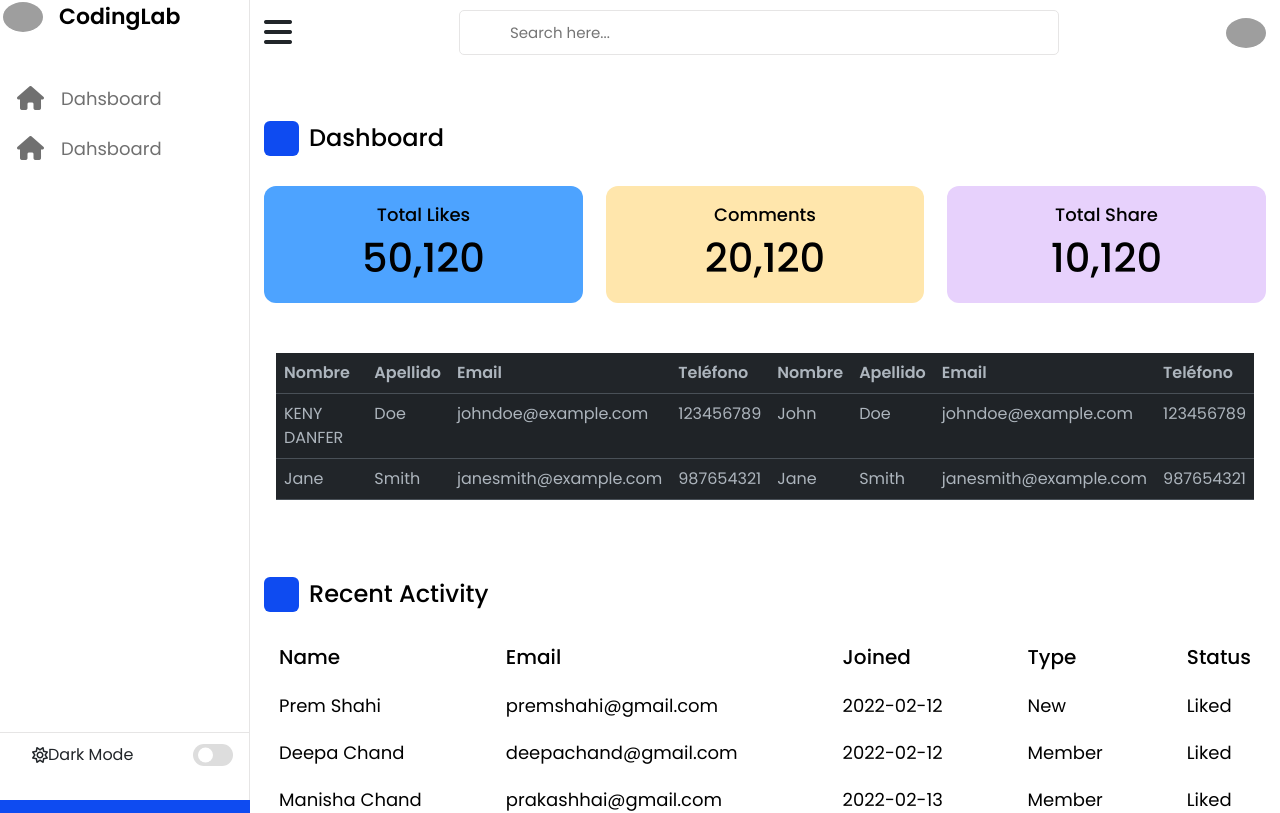
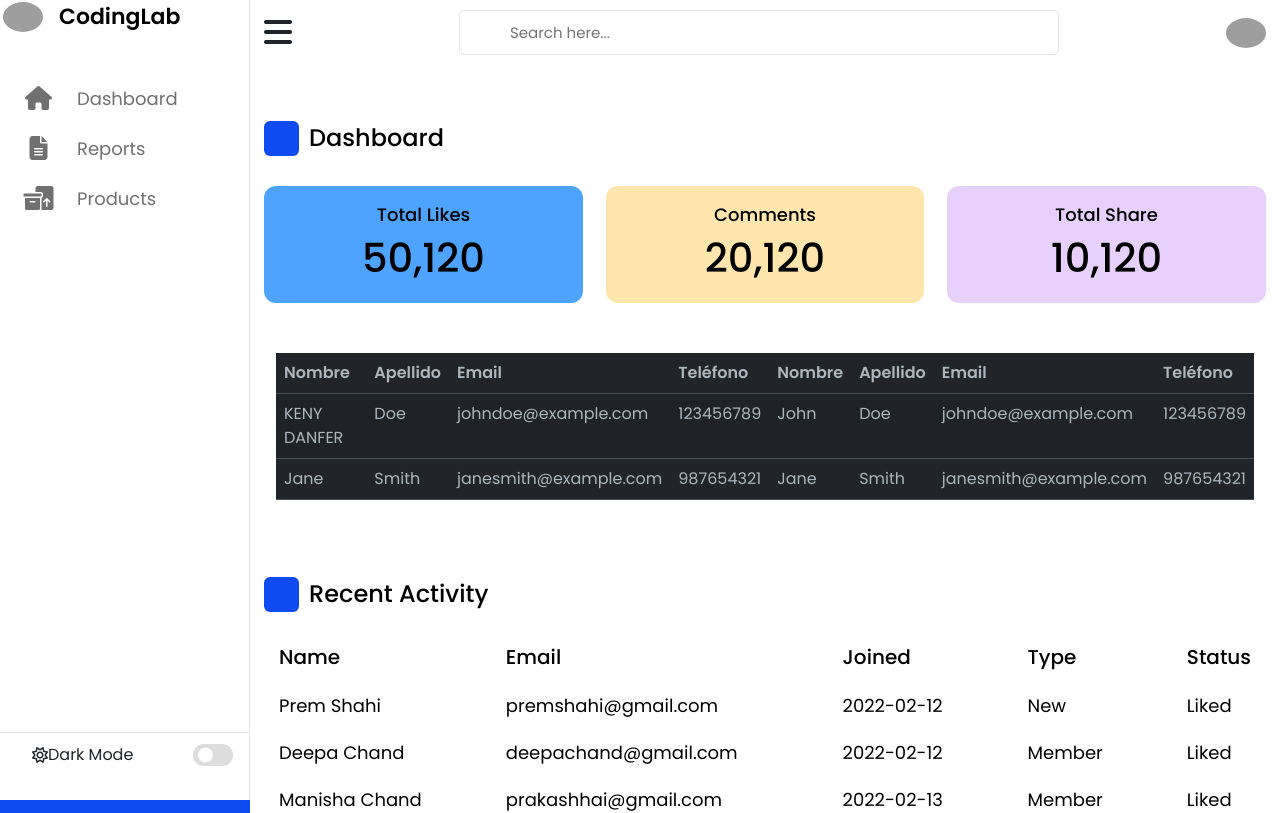
Before and after one commit to kenydanfer01/demo-dashboard-react, a React (Vite) app: page / in a window 1280 px wide. Shown: the top 813 px of the page. Built offline with nearby package versions, Linux system fonts and the light colour scheme; grey boxes are pictures that could not be loaded.

Commit message:
add ItemsMenuData

```diff
--- /dev/null
+++ b/src/components/data/ItemsMenuData.js
@@ -0,0 +1,17 @@
+export const ItemsMenuData = [
+  {
+    title: 'Dashboard',
+    href: '#',
+    iconClass: 'fa-solid fa-house',
+  },
+  {
+    title: 'Reports',
+    href: '#',
+    iconClass: 'fa-solid fa-file-lines',
+  },
+  {
+    title: 'Products',
+    href: '#',
+    iconClass: 'fa-solid fa-boxes-packing',
+  }
+];
--- a/src/components/layout/Sidebar.jsx
+++ b/src/components/layout/Sidebar.jsx
@@ -1,6 +1,7 @@
 import "../../assets/css/sidebar.css";
 import { useState } from "react";
 import ContentMainRoutes from "../../routes/ContentMainRoutes";
+import { ItemsMenuData } from "../data/ItemsMenuData";
 
 function Sidebar() {
   const [sidebar, setSidebar] = useState(true);
@@ -17,18 +18,16 @@ function Sidebar() {
         </div>
         <div className="menu-items">
           <ul className="p-0 nav-links">
-            <li>
-              <a href="#">
-                <i className="m-2 fa-solid fa-house"></i>
-                <span className="link-name">Dahsboard</span>
-              </a>
-            </li>
-            <li>
-              <a href="#">
-                <i className="m-2 fa-solid fa-house"></i>
-                <span className="link-name">Dahsboard</span>
-              </a>
-            </li>
+            {ItemsMenuData.map((item, index) => {
+              return (
+                <li key={index}>
+                  <a href={item.href}>
+                    <i className={item.iconClass + ' m-3'}></i>
+                    <span className="link-name">{item.title}</span>
+                  </a>
+                </li>
+              )
+            })}
           </ul>
           <ul className="logout-mode">
             <li className="mode">
```
